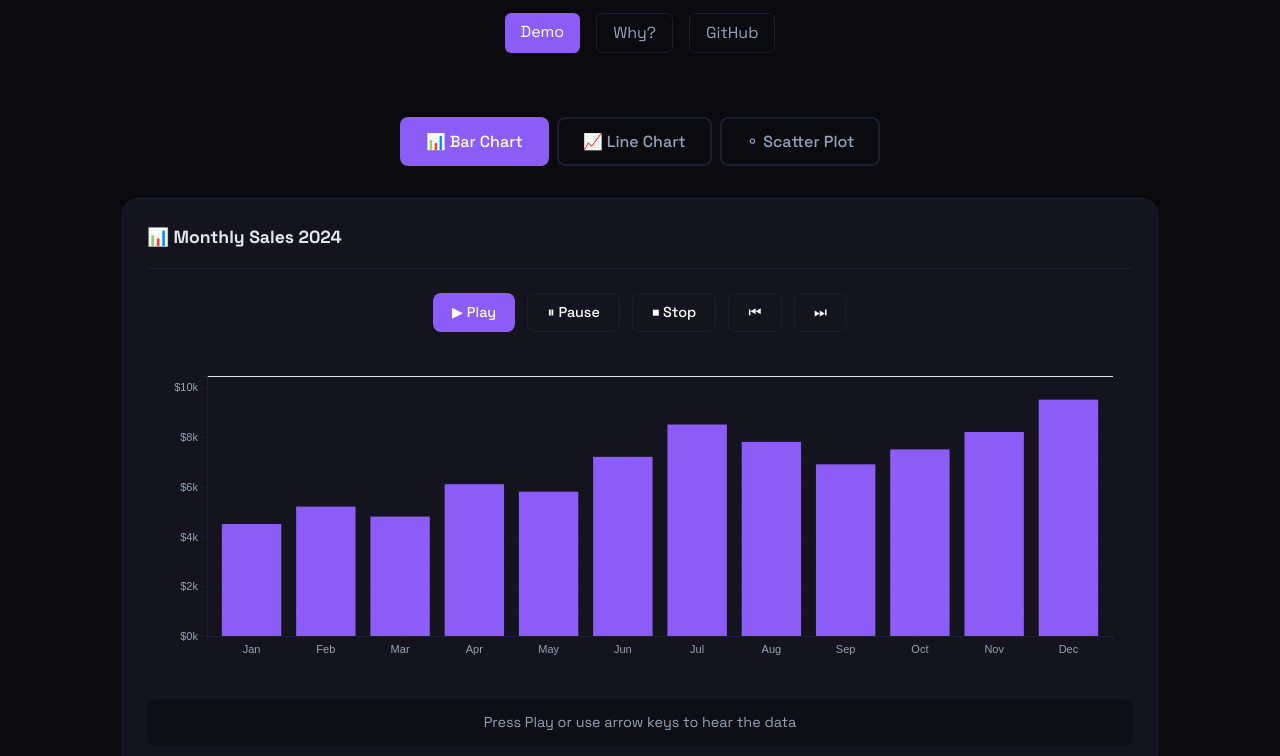
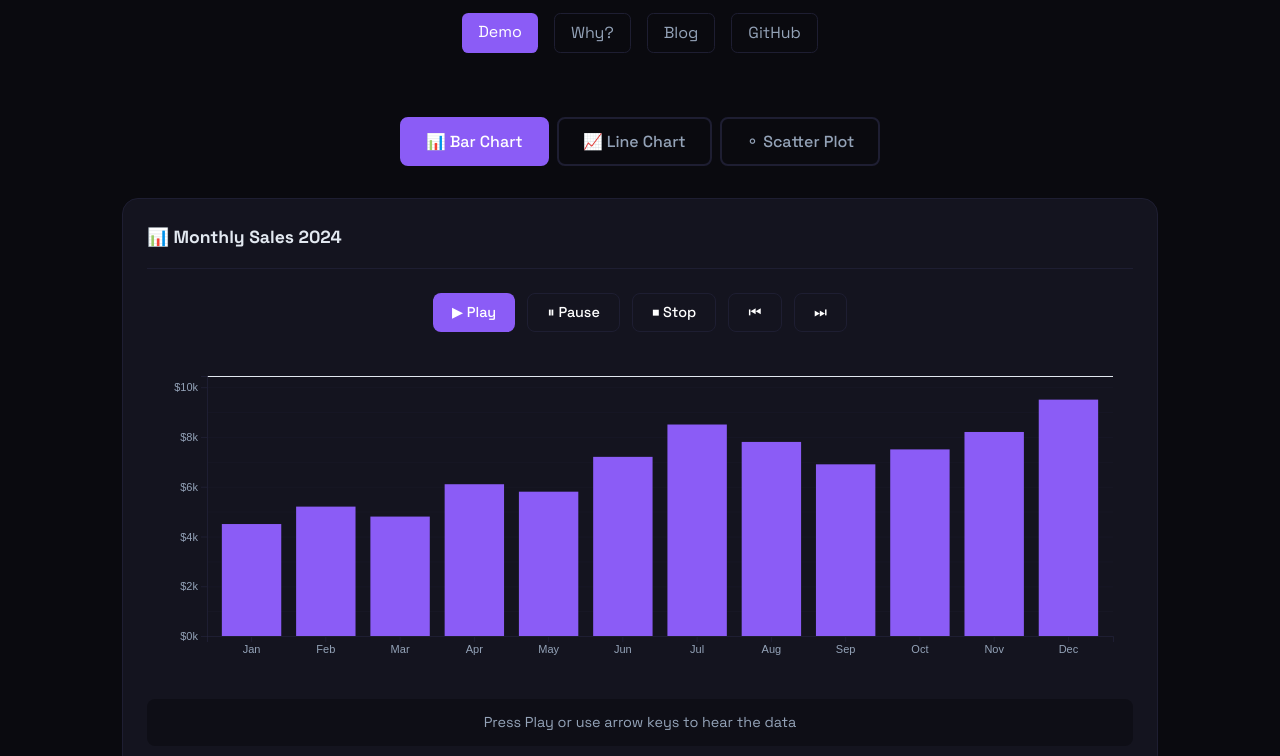
Before and after one commit to IsmaelMartinez/sound3fy, a website built with Vite: page examples/index.html in a window 1280 px wide. Shown: the part 210-966 px from the top of the page. Built offline with nearby package versions, Linux system fonts and the light colour scheme.

Commit message:
docs: add Medium blog link to demo navigation

```diff
--- a/examples/index.html
+++ b/examples/index.html
@@ -411,9 +411,10 @@
     <header>
       <h1 class="logo">sound3fy</h1>
       <p class="tagline">Making data visualizations accessible through sound</p>
-      <nav style="margin-top:1rem;display:flex;gap:1rem;justify-content:center" aria-label="Main navigation">
+      <nav style="margin-top:1rem;display:flex;gap:1rem;justify-content:center;flex-wrap:wrap" aria-label="Main navigation">
         <span style="color:white;background:var(--accent-bar);padding:0.4rem 1rem;border-radius:0.4rem" aria-current="page">Demo</span>
         <a href="about.html" style="color:var(--text-muted);text-decoration:none;padding:0.4rem 1rem;border-radius:0.4rem;border:1px solid var(--border)">Why?</a>
+        <a href="https://medium.com/@ismaelmartinez/making-data-visualisations-audible-08df20b7f1cd" style="color:var(--text-muted);text-decoration:none;padding:0.4rem 1rem;border-radius:0.4rem;border:1px solid var(--border)">Blog</a>
         <a href="https://github.com/IsmaelMartinez/sound3fy" style="color:var(--text-muted);text-decoration:none;padding:0.4rem 1rem;border-radius:0.4rem;border:1px solid var(--border)">GitHub</a>
       </nav>
     </header>
```
Also changed, not shown: examples/about.html (+1 -0 lines).
